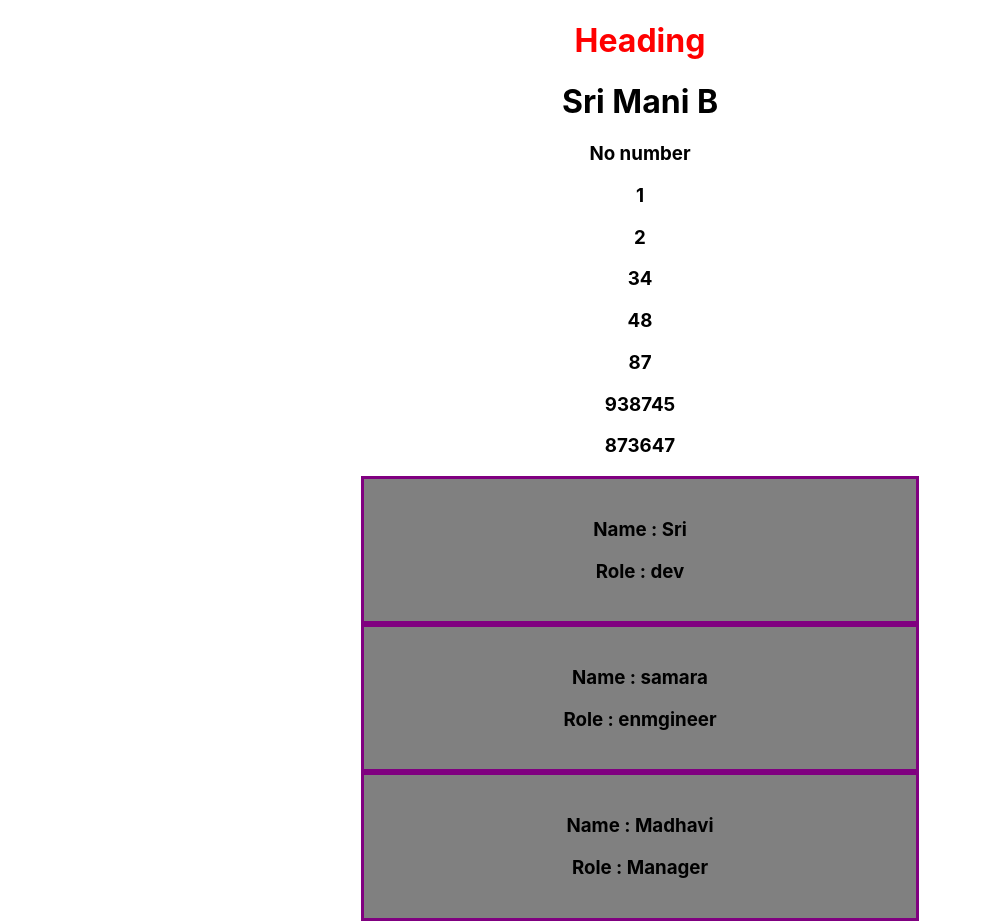
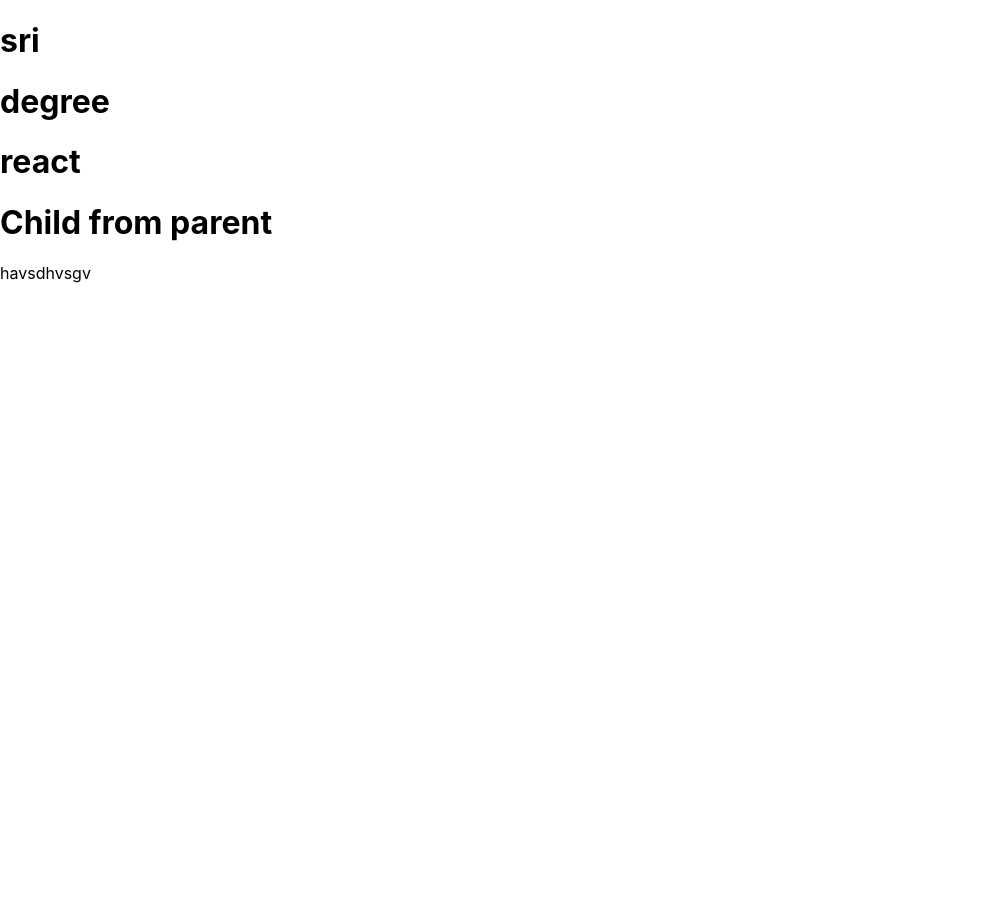
Before and after one commit to srimani282/Reactdev, a React (Create React App) app: page /basics in a window 1280 px wide. Shown: the whole page, without its empty margins (0-981 px from the left). After the commit the page ends 800 px from the top, so only its background shows below. Built offline with nearby package versions, Linux system fonts and the light colour scheme.

Commit message:
Props class commit

```diff
--- a/package.json
+++ b/package.json
@@ -8,6 +8,7 @@
     "@testing-library/user-event": "^13.5.0",
     "react": "^17.0.2",
     "react-dom": "^17.0.2",
+    "react-router-dom": "^6.2.1",
     "react-scripts": "5.0.0",
     "web-vitals": "^2.1.4"
   },
--- a/src/App.js
+++ b/src/App.js
@@ -1,39 +1,22 @@
 import React from "react";
 import "./App.css";
+import UserDetails from "./components/UserDetails";
+import Children from "./components/Children";
 
-function App() {
-  let name = "Sri Mani B";
-  let num = 92928347587467389;
-  let blueColor = false;
-  let safeColor = false;
-
-  let arr = [1, 2, 34, 48, 87, 938745, 873647];
-  let strArray = ["sanmara", "sriMani", "rahul", "surendra", "madhavi"];
-  let arrObj = [
-    { name: "Sri", role: "dev" },
-    { name: "samara", role: "enmgineer" },
-    { name: "Madhavi", role: "Manager" },
-  ];
-
+function App(props) {
   return (
-    <div className="App">
-      <h1 className={blueColor ? "header" : safeColor ? "safe" : "error"}>
-        Heading
-      </h1>
-      <h1>{name}</h1>
-      {false ? <h3>{num}</h3> : <h3>No number</h3>}
-      {arr.map((value, index) => {
-        return <h3>{value}</h3>;
-      })}
-
-      {arrObj.map((value, index) => {
-        return (
-          <div className="user-item">
-            <h3>Name : {value.name}</h3>
-            <h3>Role : {value.role}</h3>
-          </div>
-        );
-      })}
+    <div>
+      <UserDetails
+        data={{
+          name: "sri",
+          cls: "degree",
+          course: "react",
+        }}
+      />
+      <Children>
+        <h1>Child from parent</h1>
+        <p>havsdhvsgv</p>
+      </Children>
     </div>
   );
 }
--- /dev/null
+++ b/src/components/Children.js
@@ -0,0 +1,10 @@
+import React from "react";
+import PropTypes from "prop-types";
+
+function Children(props) {
+  return <div>{props.children}</div>;
+}
+
+Children.propTypes = {};
+
+export default Children;
--- /dev/null
+++ b/src/components/UserDetails.js
@@ -0,0 +1,16 @@
+import React from "react";
+import PropTypes from "prop-types";
+
+function UserDetails(props) {
+  return (
+    <div>
+      <h1>{props.data.name}</h1>
+      <h1>{props.data.cls}</h1>
+      <h1>{props.data.course}</h1>
+    </div>
+  );
+}
+
+UserDetails.propTypes = {};
+
+export default UserDetails;
```
Also changed, not shown: src/components/basics.js (added, +41 -0 lines), 1 other file (tests, documents, lock files or other folders).
